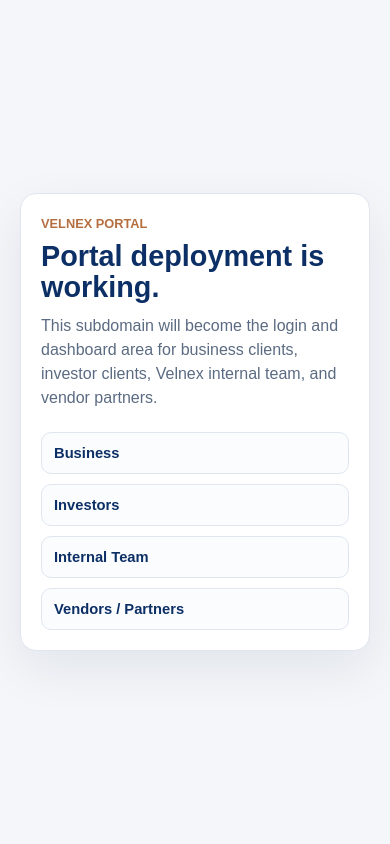
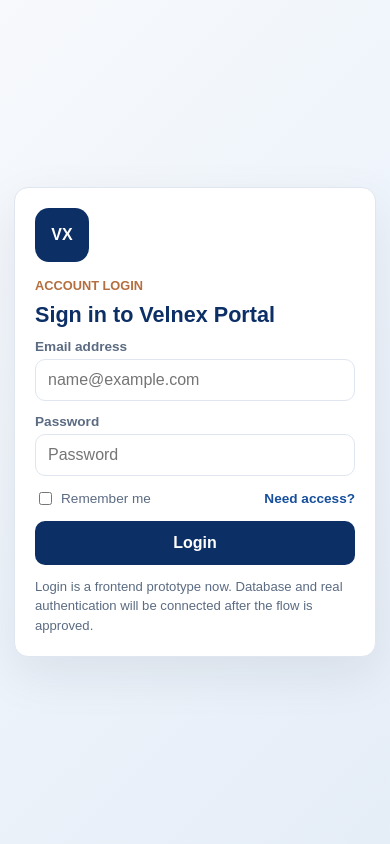
Before and after one commit to velharisankaran-ops/velnex-portal, a PHP site: page / in a window 390 px wide. Run offline with PHP 8.4, Linux system fonts and the light colour scheme.

Commit message:
Add portal request access frontend flow

```diff
--- a/assets/css/portal.css
+++ b/assets/css/portal.css
@@ -3,9 +3,11 @@
   --muted: #5b6b82;
   --line: #dfe6ef;
   --brand: #0c2f66;
+  --brand-2: #164f9e;
   --accent: #b56e3f;
   --bg: #f4f6fa;
   --surface: #ffffff;
+  --soft: #fbfcfe;
 }
 
 * {
@@ -20,20 +22,57 @@ body {
   font-family: Arial, Helvetica, sans-serif;
 }
 
-.portal-shell {
+a {
+  color: var(--brand-2);
+  text-decoration: none;
+  font-weight: 700;
+}
+
+.portal-auth-shell,
+.portal-shell,
+.portal-page-shell {
   min-height: 100vh;
-  display: grid;
-  place-items: center;
   padding: 20px;
 }
 
-.portal-card {
-  width: min(100%, 680px);
+.portal-auth-shell {
+  display: grid;
+  grid-template-columns: minmax(0, 1fr) 390px;
+  gap: 28px;
+  align-items: center;
+  background: linear-gradient(135deg, #f7f9fc 0%, #eef4fb 48%, #e5edf7 100%);
+}
+
+.portal-shell {
+  display: grid;
+  place-items: center;
+}
+
+.portal-page-shell {
+  width: min(100%, 940px);
+  margin: 0 auto;
+}
+
+.portal-form-shell {
+  width: min(100%, 820px);
+}
+
+.portal-auth-copy,
+.portal-card,
+.portal-login-card,
+.portal-panel,
+.portal-choice-grid a {
   border: 1px solid var(--line);
   border-radius: 16px;
   background: var(--surface);
+  box-shadow: 0 18px 50px rgba(15, 23, 36, 0.08);
+}
+
+.portal-auth-copy,
+.portal-card,
+.portal-login-card,
+.portal-panel {
   padding: 26px;
-  box-shadow: 0 18px 50px rgba(15, 23, 36, 0.08);
 }
 
 .portal-kicker {
@@ -44,11 +83,19 @@ body {
   text-transform: uppercase;
 }
 
-h1 {
+h1,
+h2 {
   margin: 0 0 12px;
   color: var(--brand);
-  font-size: clamp(1.8rem, 6vw, 3rem);
-  line-height: 1.05;
+  line-height: 1.08;
+}
+
+h1 {
+  font-size: clamp(1.75rem, 6vw, 3rem);
+}
+
+h2 {
+  font-size: 1.35rem;
 }
 
 p {
@@ -58,29 +105,196 @@ p {
   line-height: 1.5;
 }
 
-.portal-grid {
+.portal-role-strip,
+.portal-grid,
+.portal-status-list {
   display: grid;
   grid-template-columns: repeat(2, minmax(0, 1fr));
   gap: 10px;
   margin-top: 22px;
 }
 
-.portal-grid span {
+.portal-role-strip span,
+.portal-grid span,
+.portal-status-list span {
   border: 1px solid var(--line);
   border-radius: 10px;
-  background: #fbfcfe;
+  background: var(--soft);
   padding: 12px;
   color: var(--brand);
   font-size: 0.92rem;
   font-weight: 700;
 }
 
-@media (max-width: 520px) {
-  .portal-card {
-    padding: 20px;
+.portal-mark {
+  width: 54px;
+  height: 54px;
+  display: grid;
+  place-items: center;
+  margin-bottom: 14px;
+  border-radius: 14px;
+  background: var(--brand);
+  color: #ffffff;
+  font-weight: 800;
+}
+
+.portal-form {
+  display: grid;
+  gap: 13px;
+}
+
+.portal-form label span {
+  display: block;
+  margin-bottom: 5px;
+  color: var(--muted);
+  font-size: 0.85rem;
+  font-weight: 700;
+}
+
+.portal-form input,
+.portal-form textarea {
+  width: 100%;
+  border: 1px solid var(--line);
+  border-radius: 10px;
+  background: #ffffff;
+  color: var(--ink);
+  padding: 11px 12px;
+  font: inherit;
+}
+
+.portal-form textarea {
+  resize: vertical;
+}
+
+.portal-form input:focus,
+.portal-form textarea:focus {
+  border-color: var(--brand-2);
+  box-shadow: 0 0 0 3px rgba(22, 79, 158, 0.12);
+  outline: none;
+}
+
+.portal-form button,
+.portal-link-button {
+  display: inline-grid;
+  min-height: 44px;
+  place-items: center;
+  border: 0;
+  border-radius: 10px;
+  background: var(--brand);
+  color: #ffffff;
+  padding: 0 16px;
+  font: inherit;
+  font-weight: 800;
+  cursor: pointer;
+}
+
+.portal-form-row {
+  display: flex;
+  justify-content: space-between;
+  gap: 12px;
+  align-items: center;
+  color: var(--muted);
+  font-size: 0.85rem;
+}
+
+.portal-check {
+  display: inline-flex;
+  gap: 6px;
+  align-items: center;
+}
+
+.portal-check input {
+  width: auto;
+}
+
+.portal-note {
+  margin-top: 12px;
+  font-size: 0.82rem;
+}
+
+.portal-page-header {
+  margin-bottom: 16px;
+  border: 1px solid var(--line);
+  border-radius: 16px;
+  background: var(--surface);
+  padding: 22px;
+}
+
+.portal-page-header a {
+  display: inline-block;
+  margin-bottom: 14px;
+}
+
+.portal-choice-grid {
+  display: grid;
+  grid-template-columns: repeat(2, minmax(0, 1fr));
+  gap: 14px;
+}
+
+.portal-choice-grid a {
+  display: block;
+  min-height: 150px;
+  padding: 18px;
+}
+
+.portal-choice-grid strong,
+.portal-choice-grid span {
+  display: block;
+}
+
+.portal-choice-grid strong {
+  margin-bottom: 8px;
+  color: var(--brand);
+  font-size: 1.05rem;
+}
+
+.portal-choice-grid span {
+  color: var(--muted);
+  line-height: 1.4;
+}
+
+.portal-panel.portal-form {
+  grid-template-columns: repeat(2, minmax(0, 1fr));
+}
+
+.portal-span,
+.portal-panel button {
+  grid-column: 1 / -1;
+}
+
+.portal-status-card .portal-link-button {
+  margin-top: 20px;
+}
+
+@media (max-width: 760px) {
+  .portal-auth-shell,
+  .portal-panel.portal-form,
+  .portal-choice-grid,
+  .portal-role-strip,
+  .portal-grid,
+  .portal-status-list {
+    grid-template-columns: 1fr;
   }
 
-  .portal-grid {
-    grid-template-columns: 1fr;
+  .portal-auth-copy {
+    display: none;
+  }
+
+  .portal-auth-shell,
+  .portal-shell,
+  .portal-page-shell {
+    padding: 14px;
+  }
+
+  .portal-card,
+  .portal-login-card,
+  .portal-panel,
+  .portal-page-header {
+    padding: 20px;
+    border-radius: 14px;
+  }
+
+  .portal-choice-grid a {
+    min-height: auto;
   }
 }
--- a/index.php
+++ b/index.php
@@ -1,5 +1,5 @@
 <?php
-$pageTitle = 'Velnex Portal';
+$pageTitle = 'Velnex Portal Login';
 ?>
 <!DOCTYPE html>
 <html lang="en">
@@ -9,21 +9,40 @@ $pageTitle = 'Velnex Portal';
   <title><?php echo htmlspecialchars($pageTitle, ENT_QUOTES, 'UTF-8'); ?></title>
   <link rel="stylesheet" href="assets/css/portal.css">
 </head>
-<body>
-  <main class="portal-shell">
-    <section class="portal-card">
+<body class="portal-auth-page">
+  <main class="portal-auth-shell">
+    <section class="portal-auth-copy">
       <p class="portal-kicker">Velnex Portal</p>
-      <h1>Portal deployment is working.</h1>
-      <p>
-        This subdomain will become the login and dashboard area for business clients,
-        investor clients, Velnex internal team, and vendor partners.
-      </p>
-      <div class="portal-grid">
+      <h1>Access for business clients, investors, internal team, and vendor partners.</h1>
+      <p>Use this portal to request access, review work status, submit information, and manage execution visibility once approved by Velnex.</p>
+      <div class="portal-role-strip">
         <span>Business</span>
         <span>Investors</span>
-        <span>Internal Team</span>
+        <span>Velnex Team</span>
         <span>Vendors / Partners</span>
       </div>
+    </section>
+
+    <section class="portal-login-card" aria-labelledby="login-title">
+      <div class="portal-mark">VX</div>
+      <p class="portal-kicker">Account Login</p>
+      <h2 id="login-title">Sign in to Velnex Portal</h2>
+      <form class="portal-form" action="pending.php" method="get">
+        <label>
+          <span>Email address</span>
+          <input type="email" name="email" placeholder="name@example.com" required>
+        </label>
+        <label>
+          <span>Password</span>
+          <input type="password" name="password" placeholder="Password" required>
+        </label>
+        <div class="portal-form-row">
+          <label class="portal-check"><input type="checkbox" name="remember"> Remember me</label>
+          <a href="request-access.php">Need access?</a>
+        </div>
+        <button type="submit">Login</button>
+      </form>
+      <p class="portal-note">Login is a frontend prototype now. Database and real authentication will be connected after the flow is approved.</p>
     </section>
   </main>
 </body>
```
Also changed, not shown: business-request.php (added, +34 -0 lines), investor-request.php (added, +34 -0 lines), pending.php (added, +37 -0 lines), request-access.php (added, +29 -0 lines), vendor-request.php (added, +34 -0 lines).
